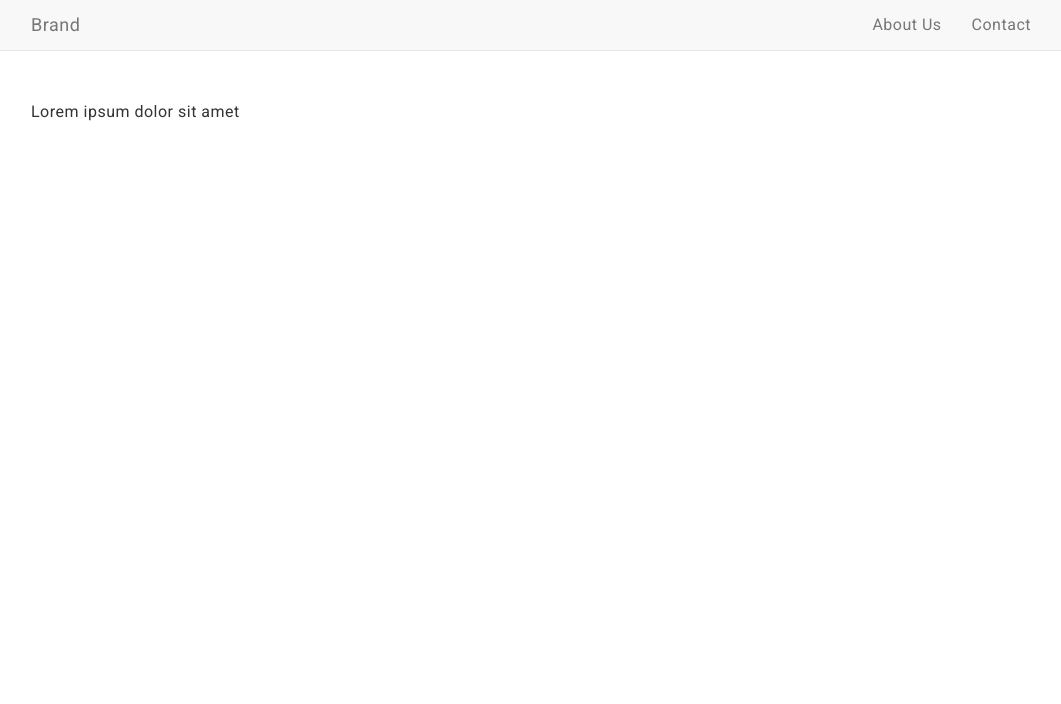
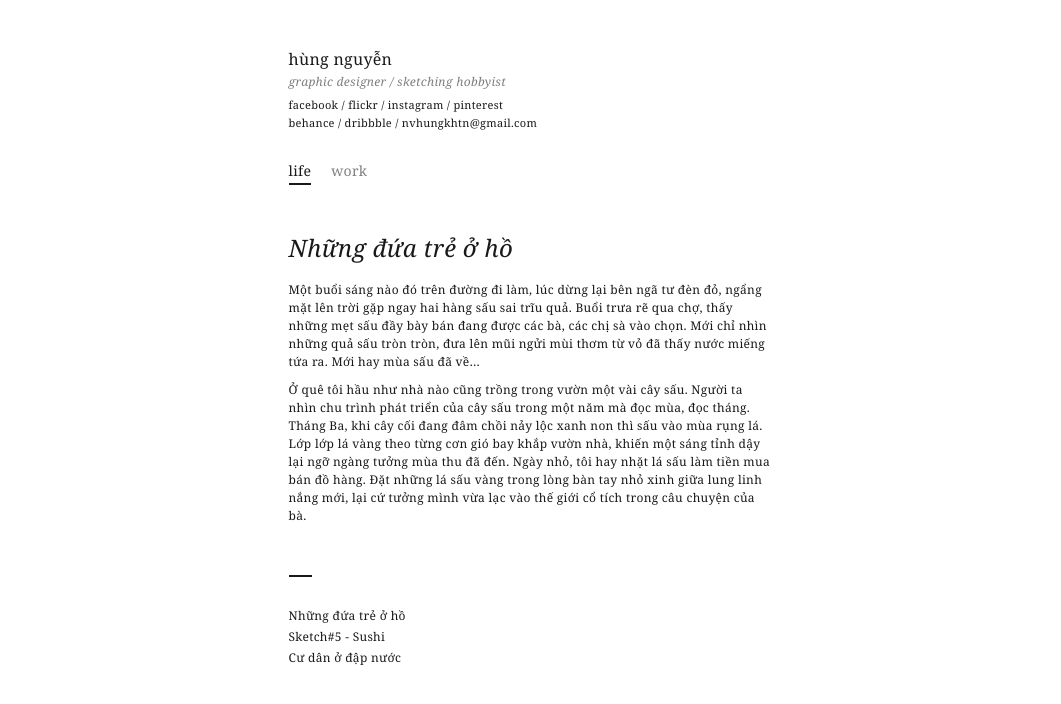
Before and after one commit to nvhungkhtn/personal-website, a plain HTML site: page index.html in a window 1280 px wide. Shown: the whole page, without its empty margins (109-1170 px from the left). Drawn offline with Linux system fonts and the light colour scheme.

Commit message:
life  page completed

```diff
--- a/css/styles.css
+++ b/css/styles.css
@@ -1,12 +1,96 @@
 body {
-    font-size: 16px;
-    font-family: 'Roboto', sans-serif;
+    font-size: 12px;
+    font-family: 'Noto Serif', serif;
+    color: rgba(0,0,0,0.9);
     line-height: 1.5em;
-    letter-spacing: 0.5px;
+    letter-spacing: 0.3px;
     min-width: 320px;
     background: #ffffff;
 }
 
+a {
+    color: rgba(0,0,0,0.9);
+}
+
+a:hover {
+    color: #000000;
+}
+
+/*header*/
+.header {
+    margin-top: 50px;
+}
+
+.header .logo {
+    font-size: 16px;
+}
+
+.header .tagline {
+    font-size: 12px;
+    color: rgba(0,0,0,0.5);
+    font-style: italic;
+    margin-top: 3px;
+}
+
+.header .social-link {
+    font-size: 11px;
+    margin-top: 5px;
+}
+
+.header .navigation {
+    margin: 0;
+    padding: 0;
+    margin-top: 30px;
+}
+
+.header .navigation li {
+    list-style: none;
+    margin: 0;
+    padding: 0;
+    float: left;
+    font-size: 14px;
+    margin-right: 20px;
+    display: block;
+    color: rgba(0,0,0,0.5);
+    padding-bottom: 3px;
+    cursor: pointer;
+}
+
+.header .navigation li.active {
+    color: rgba(0,0,0,0.9);
+    border-bottom: 2px solid rgba(0,0,0,0.9);
+}
+
+.article .title {
+    font-style: italic;
+    font-size: 24px;
+    margin: 0;
+}
+
+.article .content {
+    margin-top: 20px;
+}
+
+.article-list {
+    margin: 0;
+    padding: 0;
+    margin-top: 50px;
+}
+
+.article-list:before {
+    content: '';
+    display: block;
+    height: 2px;
+    width: 23px;
+    background: rgba(0,0,0,0.9);
+    margin-bottom: 30px;
+}
+
+.article-list li {
+    list-style: none;
+    margin-top: 3px;
+}
+
 .main-content {
-    padding-top: 100px;
+    margin-top: 50px;
 }
--- a/index.html
+++ b/index.html
@@ -6,9 +6,9 @@
     <meta name="description" content="">
     <meta name="keywords" content="">
     <meta name="viewport" content="width=device-width, initial-scale=1">
-    <title>Index</title>
+    <title>Hùng Nguyễn - Trang chủ</title>
     <!--Fonts-->
-    <link href="https://fonts.googleapis.com/css?family=Roboto:100,100i,300,300i,400,400i,500,500i,700,700i,900,900i&amp;subset=vietnamese" rel="stylesheet">
+    <link href="https://fonts.googleapis.com/css?family=Noto+Serif:400,400i,700,700i&amp;subset=vietnamese" rel="stylesheet">
     <!-- Bootstrap -->
     <link href="css/bootstrap.css" rel="stylesheet">
     <!--Custom CSS-->
@@ -24,37 +24,58 @@
 
 <!--HEADER-->
 <div class="header">
-    <nav class="navbar navbar-default navbar-fixed-top">
-        <div class="container">
-            <!-- Brand and toggle get grouped for better mobile display -->
-            <div class="navbar-header">
-                <button type="button" class="navbar-toggle collapsed" data-toggle="collapse" data-target="#bs-example-navbar-collapse-1" aria-expanded="false">
-                    <span class="sr-only">Toggle navigation</span>
-                    <span class="icon-bar"></span>
-                    <span class="icon-bar"></span>
-                    <span class="icon-bar"></span>
-                </button>
-                <a class="navbar-brand" href="#">Brand</a>
+    <div class="container">
+        <div class="row">
+            <div class="col-xs-12 col-sm-8 col-sm-offset-2 col-md-6 col-md-offset-3">
+                <!--logo-->
+                <a href="index.html" class="logo">hùng nguyễn</a>
+
+                <!--tagline-->
+                <div class="tagline">graphic designer / sketching hobbyist</div>
+
+                <!--social link-->
+                <div class="social-link">
+                    <a href="#">facebook</a> / <a href="#">flickr</a> / <a href="#">instagram</a> / <a href="#">pinterest</a><br/>
+                    <a href="#">behance</a> / <a href="#">dribbble</a> / <a href="#">nvhungkhtn@gmail.com</a>
+                </div>
+
+                <!--navigation-->
+                <ul class="navigation">
+                    <li class="active">life</li>
+                    <li>work</li>
+                </ul>
             </div>
-
-            <!-- Collect the nav links, forms, and other content for toggling -->
-            <div class="collapse navbar-collapse" id="bs-example-navbar-collapse-1">
-                <ul class="nav navbar-nav navbar-right">
-                    <li><a href="#">About Us</a></li>
-                    <li><a href="#">Contact</a></li>
-                </ul>
-            </div><!-- /.navbar-collapse -->
-        </div><!-- /.container-fluid -->
-    </nav>
+        </div>
+    </div>
 </div>
 
 <!--MAIN CONTENT-->
 <div class="main-content">
+    <div class="container">
+        <div class="row">
+            <div class="col-xs-12 col-sm-8 col-sm-offset-2 col-md-6 col-md-offset-3">
 
-    <!--Section 01-->
-    <div class="section01">
-        <div class="container">
-            Lorem ipsum dolor sit amet
+                <!--highlighted article-->
+                <div class="article highlighted">
+                    <h2 class="title">Những đứa trẻ ở hồ</h2>
+                    <div class="content">
+                        <p>
+                            Một buổi sáng nào đó trên đường đi làm, lúc dừng lại bên ngã tư đèn đỏ, ngẩng mặt lên trời gặp ngay hai hàng sấu sai trĩu quả. Buổi trưa rẽ qua chợ, thấy những mẹt sấu đầy bày bán đang được các bà, các chị sà vào chọn. Mới chỉ nhìn những quả sấu tròn tròn, đưa lên mũi ngửi mùi thơm từ vỏ đã thấy nước miếng tứa ra. Mới hay mùa sấu đã về…
+                        </p>
+
+                        <p>
+                            Ở quê tôi hầu như nhà nào cũng trồng trong vườn một vài cây sấu. Người ta nhìn chu trình phát triển của cây sấu trong một năm mà đọc mùa, đọc tháng. Tháng Ba, khi cây cối đang đâm chồi nảy lộc xanh non thì sấu vào mùa rụng lá. Lớp lớp lá vàng theo từng cơn gió bay khắp vườn nhà, khiến một sáng tỉnh dậy lại ngỡ ngàng tưởng mùa thu đã đến. Ngày nhỏ, tôi hay nhặt lá sấu làm tiền mua bán đồ hàng. Đặt những lá sấu vàng trong lòng bàn tay nhỏ xinh giữa lung linh nắng mới, lại cứ tưởng mình vừa lạc vào thế giới cổ tích trong câu chuyện của bà.
+                        </p>
+                    </div>
+                </div>
+
+                <!--article list-->
+                <ul class="article-list">
+                    <li><a href="#">Những đứa trẻ ở hồ</a></li>
+                    <li><a href="#">Sketch#5 - Sushi</a></li>
+                    <li><a href="#">Cư dân ở đập nước</a></li>
+                </ul>
+            </div>
         </div>
     </div>
 </div>
```
